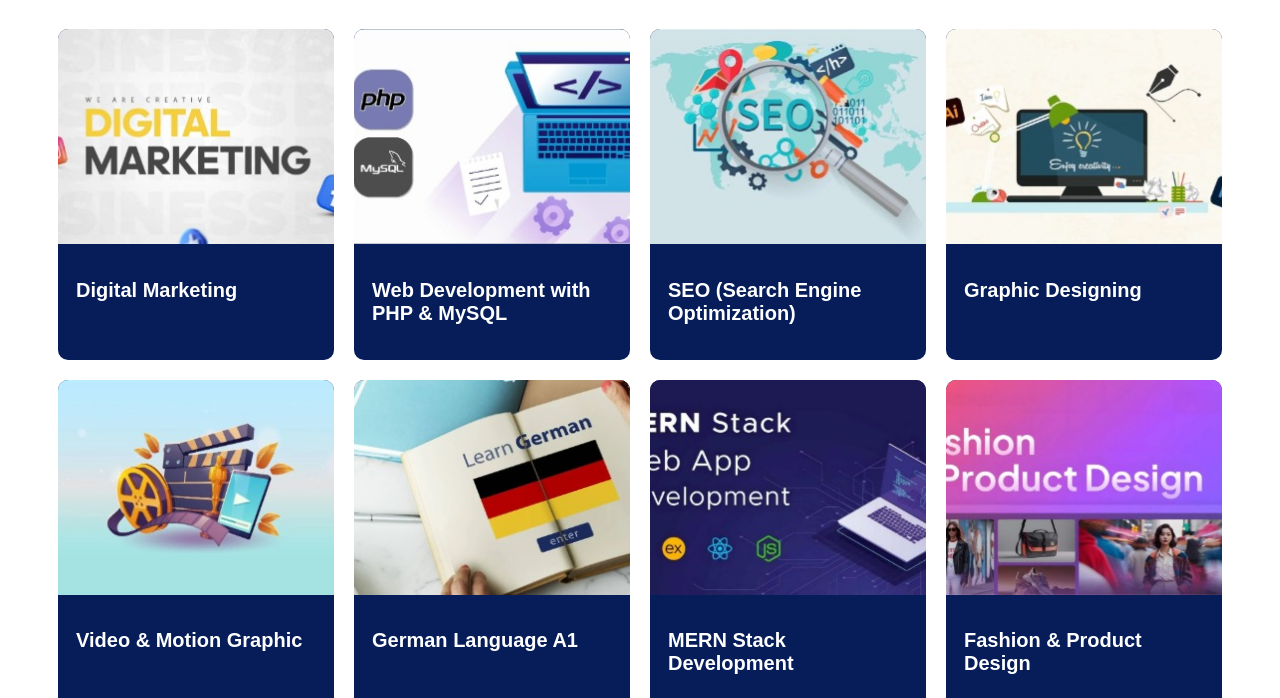
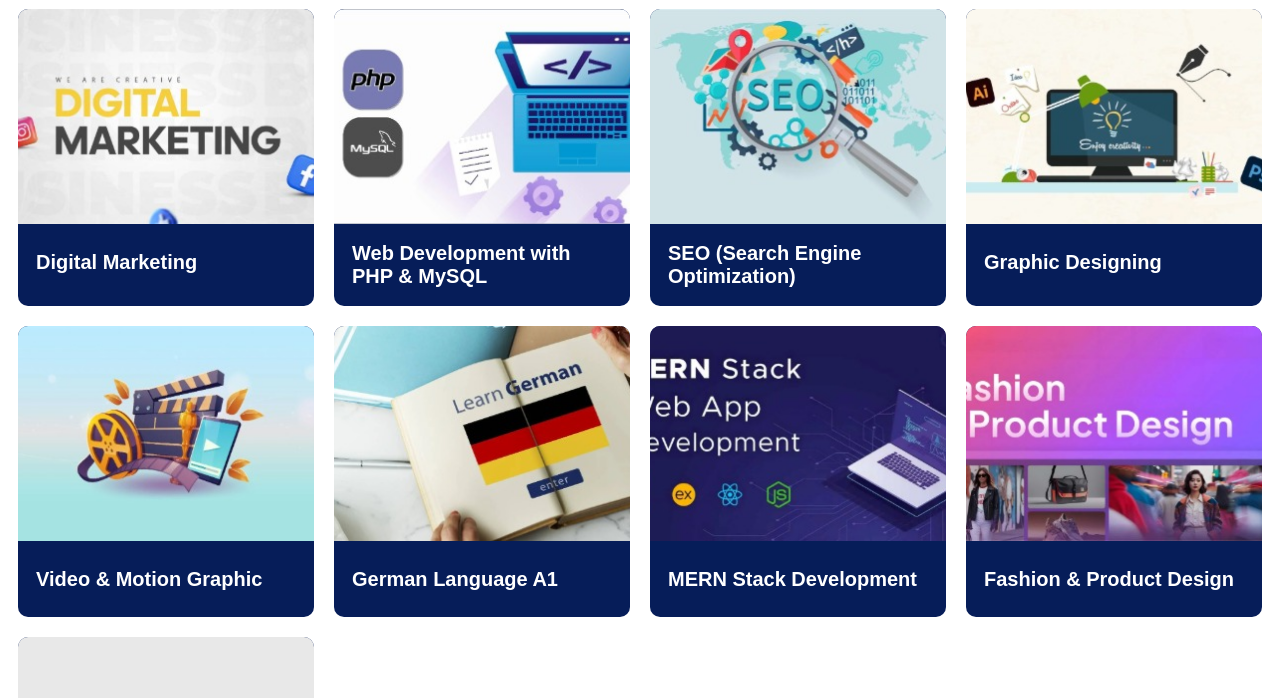
Before and after one commit to rananoman21/Courses-Website, a plain HTML site: page index.html in a window 1280 px wide. Shown: the part 79-777 px from the top of the page. Drawn offline with Linux system fonts and the light colour scheme.

Commit message:
Improve course cards layout

```diff
--- a/style.css
+++ b/style.css
@@ -21,10 +21,14 @@ h1{
     color: white;
     padding: 18px;
     font-size: 20px;
+    margin: 0;
+    min-height: 40px;
+    display: flex;
+    align-items: center;
 }
 .courses-container{
     display: grid;
     grid-template-columns: repeat(4,1fr);
     gap: 20px;
-    margin: 50px;
+    margin: 30px 10px;
 }
```
Also changed, not shown: index.html (+0 -1 lines).
